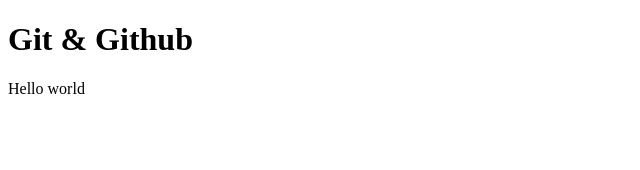
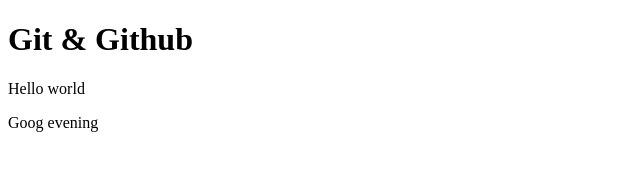
Before and after one commit to Cotamor/Project-1, a plain HTML site: page index.html in a window 1280 px wide. Shown: the whole page, without its empty margins (0-640 px from the left). Drawn offline with Linux system fonts and the light colour scheme.

Commit message:
Add p tag

```diff
--- a/index.html
+++ b/index.html
@@ -11,6 +11,7 @@
 <body>
   <h1>Git & Github</h1>
   <p>Hello world</p>
+  <p>Goog evening</p>
 </body>
 
 </html>
```
